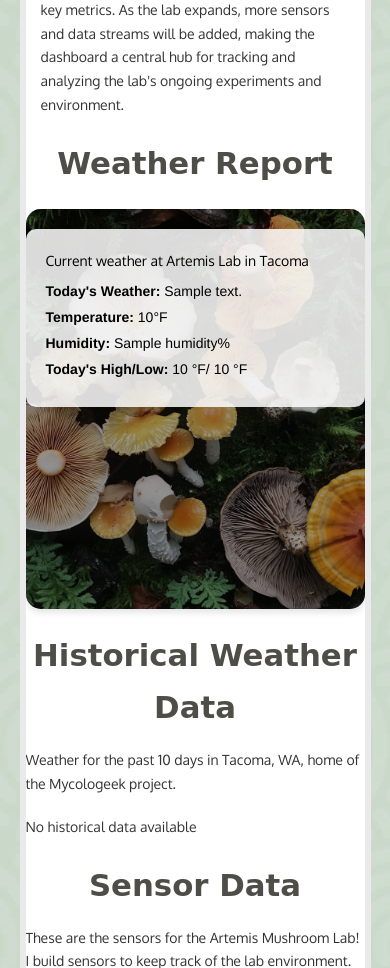
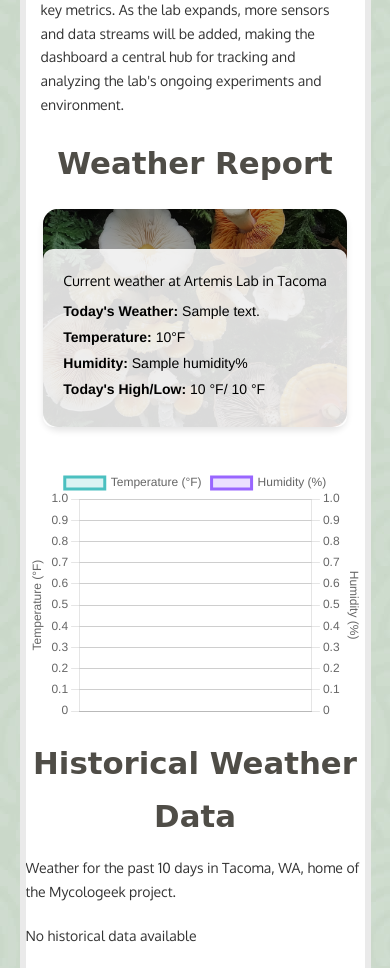
Before and after one commit to ryandagley/mycologeek-website, a Flask app: page /monitor.html in a window 390 px wide. Shown: the part 354-1322 px from the top of the page. Run offline with Flask 3, Linux system fonts and the light colour scheme; a database or web service that is not in the repository returns one stand-in record (values such as "Sample title"); data that the repository does not hold is empty; some libraries are stand-ins or nearby versions; some web fonts are replaced.

Commit message:
Adds a line chart for historical data

```diff
--- a/app.py
+++ b/app.py
@@ -67,31 +67,27 @@
     # Fetch historical weather data from DynamoDB
     historical_weather = get_weather_history_from_dynamodb(city_name)
 
+    # Fetch temperature and humidity data for the chart
+    dates = [entry['date'] for entry in historical_weather]
+    temperatures = [entry['temperature'] for entry in historical_weather]
+    humidities = [entry['humidity'] for entry in historical_weather]
+
     # Fetch sensor data from S3
     s3_access_name = "cred-keys"
     secret = get_secrets(s3_access_name)
 
     bucket_name = "mycologeek"
-
-    # Get the current date in Pacific Time Zone
     pacific_time = datetime.now(pacific_tz)
-
-    # Fetch today's sensor file based on Pacific Time
     sensor_file_name = f"sensors/{pacific_time.strftime('%Y-%m-%d')}-sensor-data.json"
 
     if secret:
         access_key = secret.get('access_key')
         secret_key = secret.get('secret_key')
-
-        # Fetch the most recent 20 sensor readings
-        sensor_data = get_sensor_data(
-            bucket_name, sensor_file_name, access_key, secret_key)
+        sensor_data = get_sensor_data(bucket_name, sensor_file_name, access_key, secret_key)
     else:
         sensor_data = None
 
-    # Choose background image based on weather description
     weather_condition = temperature['main'].lower()
-
     if "clear" in weather_condition:
         background_image = '../img/clear_sky.png'
     elif "rainy" in weather_condition:
@@ -105,8 +101,10 @@
     else:
         background_image = '../img/mushroom_bg.png'
 
-    # Pass the background image, historical weather, and sensor data to the template
-    return render_template('monitor.html', temperature=temperature, city=city_name, background_image=background_image, historical_weather=historical_weather, sensor_data=sensor_data)
+    # Pass the data to the template
+    return render_template('monitor.html', temperature=temperature, city=city_name,
+                           background_image=background_image, historical_weather=historical_weather,
+                           sensor_data=sensor_data, dates=dates, temperatures=temperatures, humidities=humidities)
 
 
 @app.route('/technical.html')
--- a/static/css/style.css
+++ b/static/css/style.css
@@ -1221,16 +1221,31 @@
   }
 }
 
+.weather-container {
+  display: flex;
+  justify-content: space-between;
+  align-items: flex-start;
+  gap: 20px; /* Space between the weather report and chart */
+}
+
+
 .weather-card {
   position: relative;
   height: 400px;
   border-radius: 15px; /* Rounded corners */
   box-shadow: 0 4px 6px rgba(0, 0, 0, 0.1); /* Subtle shadow */
-  max-width: 400px;
+  max-width: 50%;
   margin: 20px auto;
   background-size: cover;
   background-position: center;
   background-repeat: no-repeat;
+  flex:1;
+}
+
+.weather-chart {
+  flex: 1;
+  max-width: 100%;
+  height: auto;
 }
 
 .weather-text {
@@ -1283,3 +1298,15 @@
 .weather-text li {
   margin: 10px 0; /* Add space between list items */
 }
+
+@media (max-width: 768px) {
+  .weather-container {
+    flex-direction: column; /* Stack elements vertically on small screens */
+    align-items: center;
+  }
+
+  .weather-card,
+  .weather-chart {
+    max-width: 100%; /* Make the elements take full width */
+  }
+}
--- a/templates/monitor.html
+++ b/templates/monitor.html
@@ -25,6 +25,9 @@
 
     <!-- Font awesome -->
     <link href="static/font-awesome-4.1.0/css/font-awesome.min.css" rel="stylesheet" type="text/css">
+
+    <!-- ChartJS -->
+    <script src="https://cdn.jsdelivr.net/npm/chart.js"></script>
 </head>
 
 <body>
@@ -93,6 +96,8 @@
 <!-- Weather Report Section -->
 <section>
     <h3 class="heading-inner">Weather Report</h3>
+    <div class="weather-container">
+        <!-- Weather Report -->
         <div class="weather-card" style="background-image: url('/static/img/{{ background_image }}');">
             <div class="weather-text">
                 <h4>Current weather at Artemis Lab in {{ city }}</h4>
@@ -104,6 +109,12 @@
                 </ul>
             </div>
         </div>
+
+        <!-- Weather Chart -->
+        <div class="weather-chart">
+            <canvas id="weatherChart" width="400" height="300"></canvas>
+        </div>
+    </div>
 </section>
 
             <!-- Historical Weather Data Section -->
@@ -111,6 +122,7 @@
                 <h3 class="heading-inner">Historical Weather Data</h3>
                 <p>Weather for the past 10 days in Tacoma, WA, home of the Mycologeek project.</p>
                 <div class="weather-history">
+                    <!-- Existing table code for weather history -->
                     {% if historical_weather %}
                     <table class="table table-striped">
                         <thead>
@@ -137,8 +149,13 @@
                     {% else %}
                     <p>No historical data available</p>
                     {% endif %}
+
+
                 </div>
             </section>
+
+
+
 
             <section>
                 <h3 class="heading-inner">Sensor Data</h3>
@@ -194,8 +211,73 @@
     <!-- Wow JavaScript -->
     <script src="static/js/wow.js"></script>
 
+
+
+
     <script>
-        new WOW().init();
+        var ctx = document.getElementById('weatherChart').getContext('2d');
+
+        // Use the 'tojson' filter to safely convert Python data to JavaScript JSON
+        var dates = {{ dates | tojson }};
+        var temperatures = {{ temperatures | tojson }};
+        var humidities = {{ humidities | tojson }};
+
+        var weatherChart = new Chart(ctx, {
+            type: 'line',
+            data: {
+                labels: dates,  // Use the JSON serialized dates
+                datasets: [{
+                    label: 'Temperature (°F)',
+                    data: temperatures,  // Use the JSON serialized temperature values
+                    borderColor: 'rgba(75, 192, 192, 1)',
+                    backgroundColor: 'rgba(75, 192, 192, 0.2)',
+                    fill: true,
+                    yAxisID: 'y1',
+                },
+                {
+                    label: 'Humidity (%)',
+                    data: humidities,  // Use the JSON serialized humidity values
+                    borderColor: 'rgba(153, 102, 255, 1)',
+                    backgroundColor: 'rgba(153, 102, 255, 0.2)',
+                    fill: true,
+                    yAxisID: 'y2',
+                }]
+            },
+            options: {
+                scales: {
+                    x: {
+                ticks: {
+                    // Format the timestamp as "month year"
+                    callback: function(value, index, values) {
+                        return new Date(value).toLocaleDateString('en-US', {
+                            month: 'short',
+                            year: 'numeric'
+                        });
+                    },
+                    // Rotate labels by 90 degrees
+                    minRotation: 90,
+                    maxRotation: 90
+                }
+                    },
+                    y1: {
+                        type: 'linear',
+                        position: 'left',
+                        title: {
+                            display: true,
+                            text: 'Temperature (°F)'
+                        }
+                    },
+                    y2: {
+                        type: 'linear',
+                        position: 'right',
+                        title: {
+                            display: true,
+                            text: 'Humidity (%)'
+                        }
+                    }
+                }
+            }
+        });
     </script>
 
 </body>
```
Lines whose indentation alone changed are shown as unchanged.
